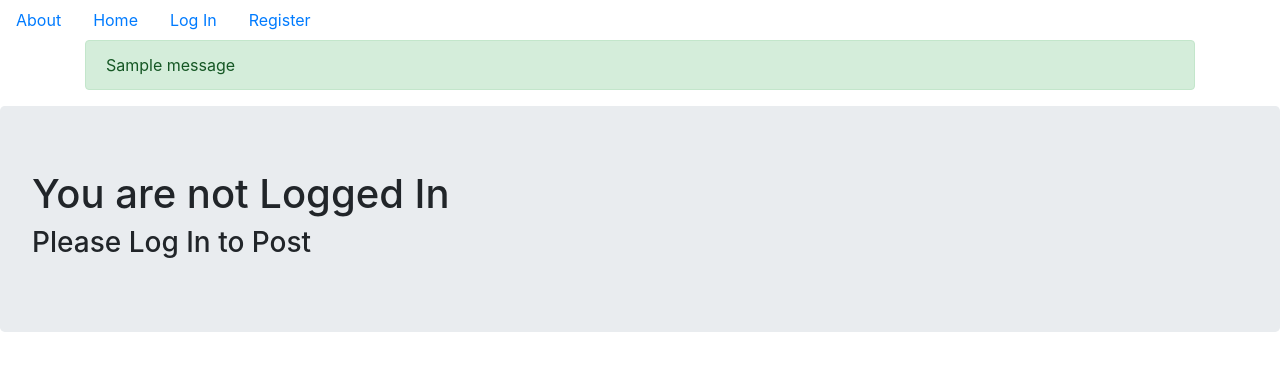
After one commit to Bhumista/blog-flask, a Flask app: page /home in a window 1280 px wide. The commit adds this page. Shown: the top 371 px of the page. Run offline with Flask 3, Linux system fonts and the light colour scheme; tables that the repository leaves empty hold one stand-in row (values such as "Sample post"); one stand-in notice (Sample message) is shown; some libraries are stand-ins or nearby versions.

Commit message:
fixed problems with login and logout redirects

```diff
--- a/puppycompanyblog/blog_posts/forms.py
+++ b/puppycompanyblog/blog_posts/forms.py
@@ -5,5 +5,5 @@ from wtforms.validators import DataRequired
 
 class BlogPostForm(FlaskForm):
     title = StringField('Title',validators=[DataRequired()])
-    text = TextAreaField("Text",validators={DataRequired()})
+    text = TextAreaField("Text",validators=[DataRequired()])
     submit = SubmitField('Post')
--- a/puppycompanyblog/core/views.py
+++ b/puppycompanyblog/core/views.py
@@ -9,6 +9,10 @@ def index():
     blog_posts = BlogPost.query.order_by(BlogPost.date.desc()).paginate(page=page,per_page=5)
     return render_template('index.html',blog_posts=blog_posts)
 
+@core.route('/home')
+def home():
+    return render_template('logout_home.html')
+
 @core.route('/info')
 def info():
     return render_template('info.html')
--- a/puppycompanyblog/templates/account.html
+++ b/puppycompanyblog/templates/account.html
@@ -22,8 +22,8 @@
             </div>
 
             <div class="form-group">
-                {{form.picturn.label(class='form-group')}}
-                {{form.picturn(class='form-control')}}<br>
+                {{form.picture.label(class='form-group')}}
+                {{form.picture(class='form-control')}}<br>
             </div>
 
             <div class="form-group">
--- a/puppycompanyblog/templates/base.html
+++ b/puppycompanyblog/templates/base.html
@@ -11,13 +11,13 @@
 <body>
     <ul class="nav">
         <li class="nav-link">
-            <a href="{url_for('core.index')}">Home</a>
-        </li>
-        <li class="nav-link">
             <a href="{{url_for('core.info')}}">About</a>
         </li>
 
         {% if current_user.is_authenticated %}
+        <li class="nav-link">
+            <a href="{{url_for('core.index')}}">Home</a>
+        </li>
 
         <li class="nav-link">
             <a href="{{url_for('users.logout')}}">Log Out</a>
@@ -30,6 +30,10 @@
         </li>
         {% else %}
         <li class="nav-link">
+            <a href="{{url_for('core.home')}}">Home</a>
+        </li>
+
+        <li class="nav-link">
             <a href="{{url_for('users.login')}}">Log In</a>
         </li>
 
@@ -38,6 +42,17 @@
         </li>
         {% endif %}
     </ul>
+    <div class="container">
+        {% with messages = get_flashed_messages(with_categories=true) %}
+            {% if messages %}
+                {% for category, message in messages %}
+                    <div class="alert alert-{{ category }}">
+                        {{ message }}
+                    </div>
+                {% endfor %}
+            {% endif %}
+        {% endwith %}
+    </div>
     <div>
         {% block content %}
 
--- a/puppycompanyblog/templates/blog_post.html
+++ b/puppycompanyblog/templates/blog_post.html
@@ -8,7 +8,7 @@
         <p>{{post.text}}</p>
         {% if post.author == current_user %}
             <div>
-                <a href="{{url_for('blog_post.update',blog_post_id=post.id)}}">Update</a>
+                <a href="{{url_for('blog_posts.update',blog_post_id=post.id)}}">Update</a>
                 <button type="button" class="btn btn-danger" data-toggle="modal" data-target="#del_modal">Delete</button>
             </div>
         {% endif %}
@@ -24,7 +24,7 @@
         <p>Do you really want to delete the post?</p>
       </div>
       <div class="modal-footer">
-        <button type="button" class="btn btn-secondary" data-bs-dismiss="modal">Cancel</button>
+        <button type="button" class="btn btn-secondary" data-dismiss="modal">Cancel</button>
             <form action="{{url_for('blog_posts.delete_post',blog_post_id=post.id)}}" method="post">
                 <input class="btn btn-danger" type="submit" value="Delete">
             </form>
--- a/puppycompanyblog/templates/create_post.html
+++ b/puppycompanyblog/templates/create_post.html
@@ -3,7 +3,7 @@
 {% block content %}
     <div class="container">
         <form class="form-group" method="POST">
-            {{from.hidden_tag}}
+            {{form.hidden_tag()}}
 
             <div class="form-group">
                 {{form.title.label(class='form-control-label')}}
--- /dev/null
+++ b/puppycompanyblog/templates/logout_home.html
@@ -0,0 +1,11 @@
+{% extends "base.html" %}
+
+{% block content %}
+
+    <div class="jumbotron">
+
+        <h1>You are not Logged In</h1>
+        <h3>Please Log In to Post</h3>
+    </div>
+
+{% endblock %}
--- a/puppycompanyblog/templates/user_blog_posts.html
+++ b/puppycompanyblog/templates/user_blog_posts.html
@@ -23,7 +23,7 @@
 
     <nav aria-label="Page Navigation example">
         <ul class="pagination justify-content-centre">
-            {% for page_num in blog_post.iter_pages(left_edge=1,right_edge=1,left_current=1,right_current=2) %}
+            {% for page_num in blog_posts.iter_pages(left_edge=1,right_edge=1,left_current=1,right_current=2) %}
                 {% if blog_posts.page == page_num %}
                     <li class="page-item disabled">
                     <a class="page-link" href="{{url_for('users.user_posts',username=user.username,page=page_num )}}">{{page_num}}</a>
```
Also changed, not shown: puppycompanyblog/blog_posts/views.py (+7 -7 lines), puppycompanyblog/templates/index.html (+7 -7 lines), puppycompanyblog/users/views.py (+12 -13 lines).
